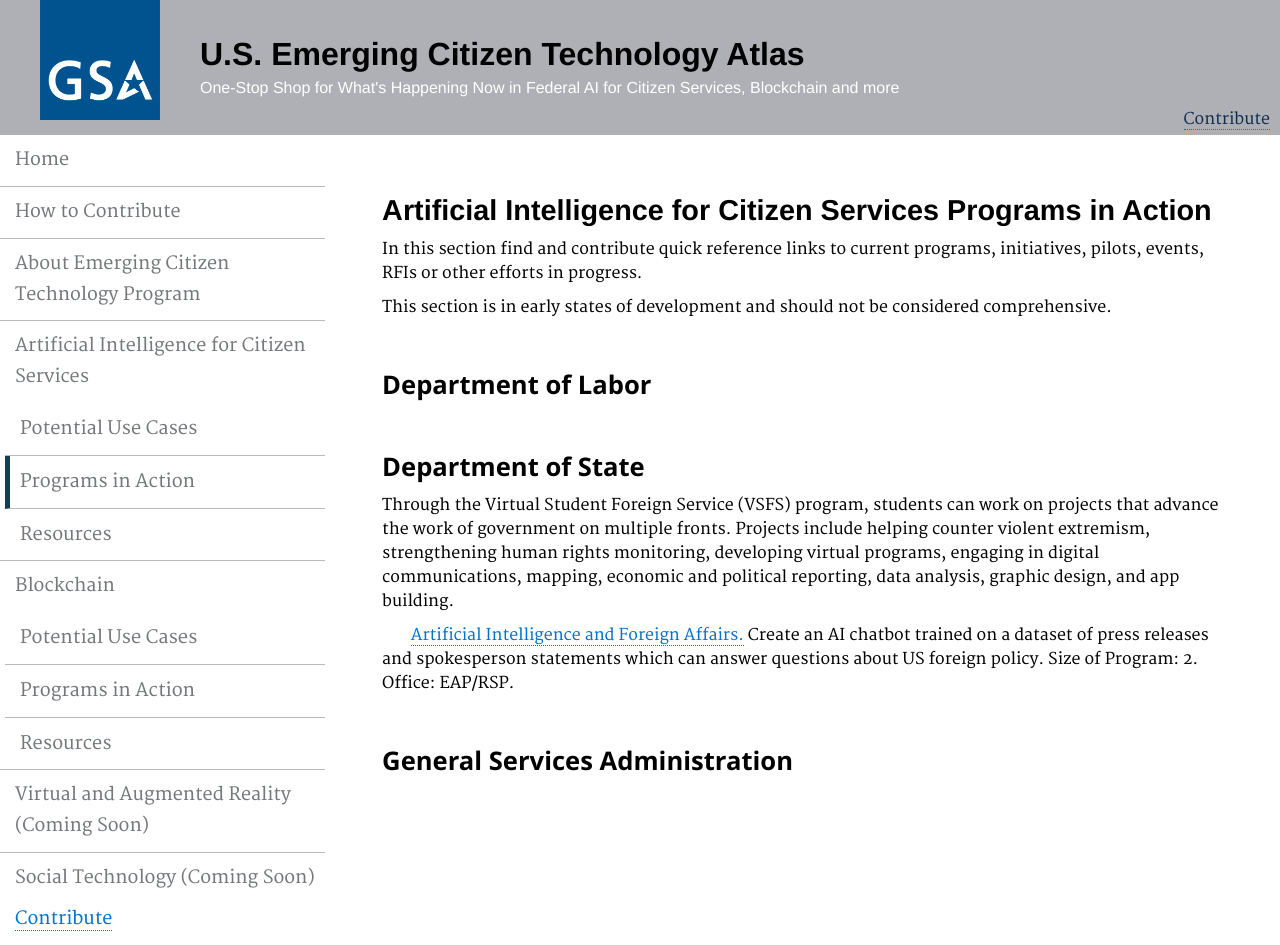
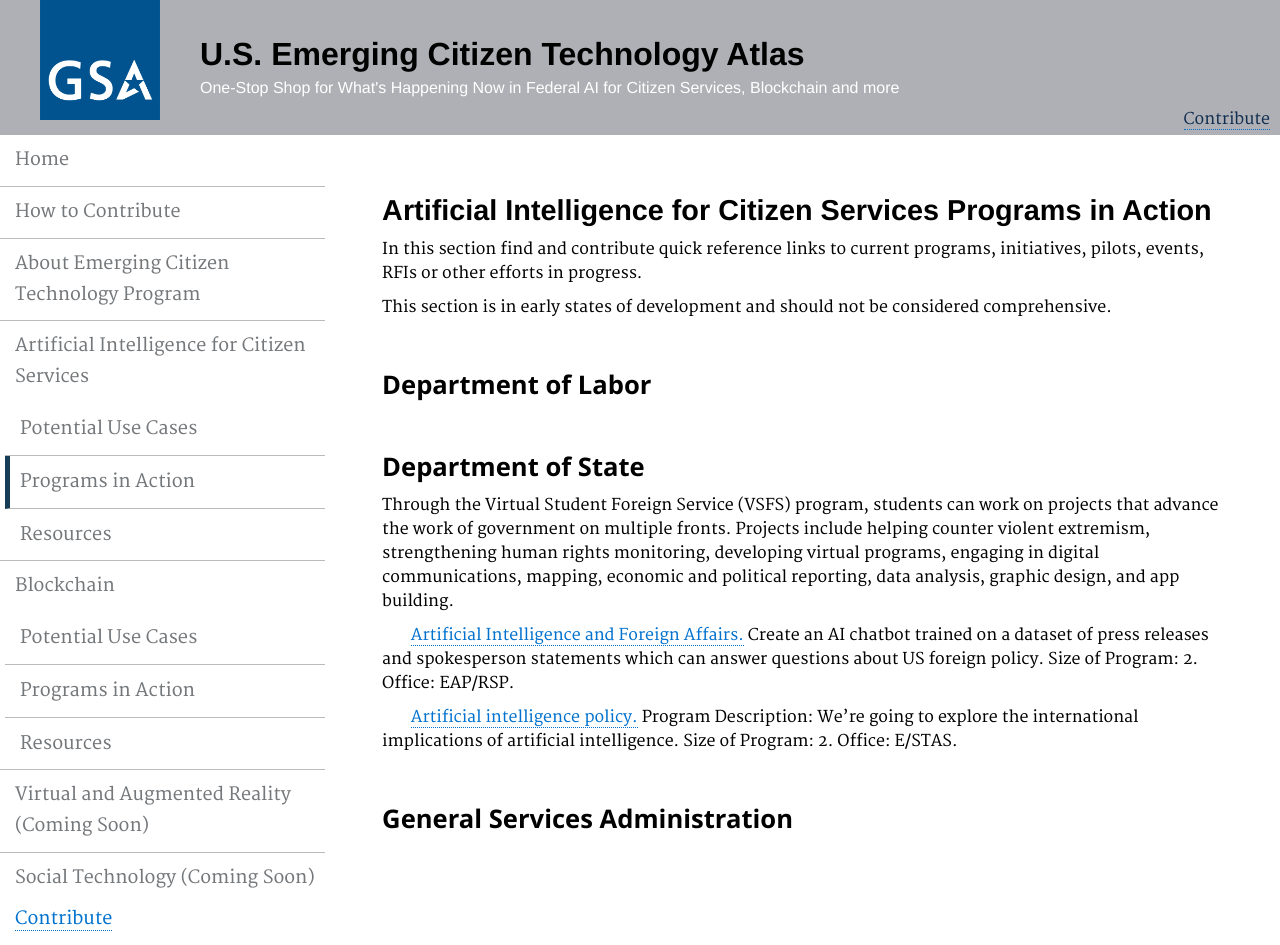
Before and after one commit to GSA/emerging-technology-atlas, a Jekyll site: the page built from pages/artificial-intelligence-programs.md, in a window 1280 px wide. Built offline with Jekyll 4.4.1, drawn with Linux system fonts in a browser that asks for light colours.

Commit message:
Update artificial-intelligence-programs.md

```diff
--- a/pages/artificial-intelligence-programs.md
+++ b/pages/artificial-intelligence-programs.md
@@ -18,6 +18,11 @@ Through the Virtual Student Foreign Service (VSFS) program, students can work on
 
 &nbsp;&nbsp;&nbsp;&nbsp;&nbsp;&nbsp; <a href="https://vsfs.state.gov/projects/view/128">Artificial Intelligence and Foreign Affairs.</a> Create an AI chatbot trained on a dataset of press releases and spokesperson statements which can answer questions about US foreign policy. Size of Program: 2. Office: EAP/RSP.
 
+&nbsp;&nbsp;&nbsp;&nbsp;&nbsp;&nbsp; <a href="https://vsfs.state.gov/projects/view/668">Artificial intelligence policy.</a>
+Program Description: We're going to explore the international implications of artificial intelligence. Size of Program: 2.
+Office: E/STAS.
+
+
 
 
 
```
